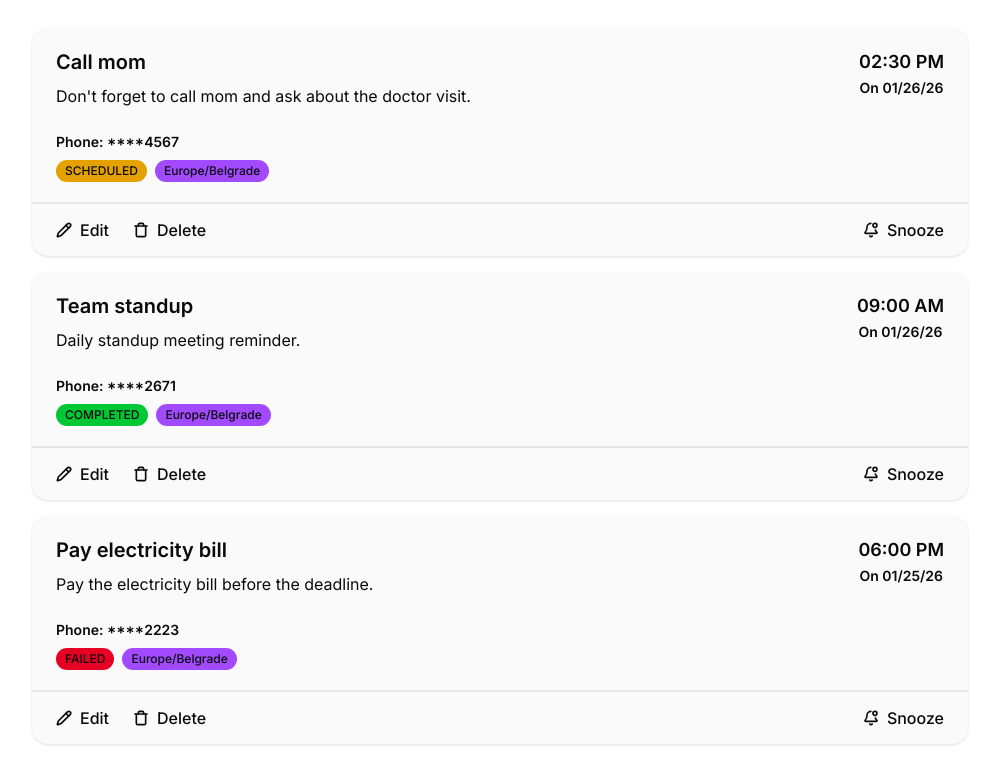
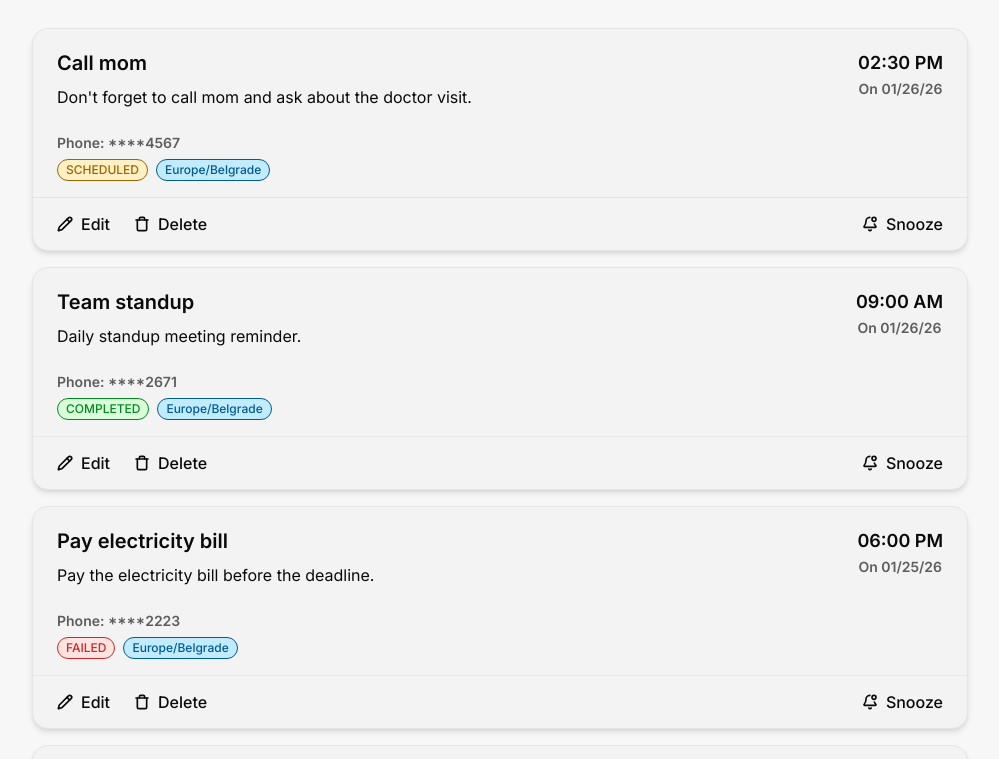
Before and after one commit to boriscvo/flow-client, a Next.js app: page /schedule in a window 1280 px wide. Shown: the top 759 px of the page, without its empty margins (140-1139 px from the left). Built offline with nearby package versions, Linux system fonts and the light colour scheme.

Commit message:
ui: adjust colors for badges and backgrounds

```diff
--- a/src/app/globals.css
+++ b/src/app/globals.css
@@ -11,32 +11,83 @@
   --color-success: var(--success);
   --color-warning: var(--warning);
   --color-error: var(--error);
+
+  --color-card-neutral-bg: var(--card-neutral-bg);
+  --color-card-neutral-text: var(--card-neutral-text);
+
+  --color-card-success-bg: var(--card-success-bg);
+  --color-card-success-text: var(--card-success-text);
+
+  --color-card-warning-bg: var(--card-warning-bg);
+  --color-card-warning-text: var(--card-warning-text);
+
+  --color-card-error-bg: var(--card-error-bg);
+  --color-card-error-text: var(--card-error-text);
+
+  --color-card-info-bg: var(--card-info-bg);
+  --color-card-info-text: var(--card-info-text);
 }
 
 :root {
-  --background: oklch(1 0 0);
-  --surface: oklch(0.985 0 0);
+  --background: oklch(0.975 0 0);
+  --surface: oklch(0.965 0 0);
   --divider: oklch(0.922 0 0);
+
   --foreground: oklch(0.145 0 0);
-  --muted: oklch(0.556 0 0);
+  --muted: oklch(0.48 0 0);
+
   --primary: oklch(0.58 0.23 270);
   --secondary: oklch(0.62 0.26 300);
+
   --success: oklch(0.72 0.23 145);
   --warning: oklch(0.75 0.19 85);
   --error: oklch(0.58 0.24 25);
+
+  --card-neutral-bg: oklch(0.97 0 0);
+  --card-neutral-text: oklch(0.45 0 0);
+
+  --card-success-bg: oklch(0.96 0.06 145);
+  --card-success-text: oklch(0.55 0.18 145);
+
+  --card-warning-bg: oklch(0.96 0.06 85);
+  --card-warning-text: oklch(0.55 0.16 85);
+
+  --card-error-bg: oklch(0.96 0.06 25);
+  --card-error-text: oklch(0.55 0.2 25);
+
+  --card-info-bg: oklch(0.92 0.06 240);
+  --card-info-text: oklch(0.45 0.12 240);
 }
 
 .dark {
   --background: oklch(0.145 0 0);
   --surface: oklch(0.145 0 0);
   --divider: oklch(0.27 0 0);
+
   --foreground: oklch(0.985 0 0);
-  --muted: oklch(0.708 0 0);
+  --muted: oklch(0.72 0 0); /* stronger */
+
   --primary: oklch(0.68 0.23 270);
   --secondary: oklch(0.72 0.26 300);
+
   --success: oklch(0.72 0.23 145);
   --warning: oklch(0.75 0.19 85);
   --error: oklch(0.62 0.24 25);
+
+  --card-neutral-bg: oklch(0.22 0 0);
+  --card-neutral-text: oklch(0.75 0 0);
+
+  --card-success-bg: oklch(0.28 0.08 145);
+  --card-success-text: oklch(0.75 0.2 145);
+
+  --card-warning-bg: oklch(0.28 0.08 85);
+  --card-warning-text: oklch(0.75 0.18 85);
+
+  --card-error-bg: oklch(0.28 0.1 25);
+  --card-error-text: oklch(0.78 0.22 25);
+
+  --card-info-bg: oklch(0.35 0.08 240);
+  --card-info-text: oklch(0.78 0.12 240);
 }
 
 @layer base {
--- a/src/app/layout.tsx
+++ b/src/app/layout.tsx
@@ -16,7 +16,9 @@ export default function RootLayout({
 }>) {
   return (
     <html lang="en">
-      <body className={`${inter.className} antialiased`}>{children}</body>
+      <body className={`${inter.className} antialiased bg-background`}>
+        {children}
+      </body>
     </html>
   )
 }
--- a/src/components/_ui/badge.tsx
+++ b/src/components/_ui/badge.tsx
@@ -5,7 +5,7 @@ import { cva, type VariantProps } from "class-variance-authority"
 import { cn } from "@/lib/utils"
 
 const badgeVariants = cva(
-  "inline-flex items-center justify-center rounded-full border border-transparent px-2 py-0.5 text-xs font-medium w-fit whitespace-nowrap shrink-0 [&>svg]:size-3 gap-1 [&>svg]:pointer-events-none focus-visible:border-ring focus-visible:ring-ring/50 focus-visible:ring-[3px] aria-invalid:ring-destructive/20 dark:aria-invalid:ring-destructive/40 aria-invalid:border-destructive transition-[color,box-shadow] overflow-hidden",
+  "inline-flex items-center justify-center rounded-full border select-none border-transparent px-2 py-0.5 text-xs font-medium w-fit whitespace-nowrap shrink-0 [&>svg]:size-3 gap-1 [&>svg]:pointer-events-none focus-visible:border-ring focus-visible:ring-ring/50 focus-visible:ring-[3px] aria-invalid:ring-destructive/20 dark:aria-invalid:ring-destructive/40 aria-invalid:border-destructive transition-[color,box-shadow] overflow-hidden",
   {
     variants: {
       variant: {
@@ -19,6 +19,14 @@ const badgeVariants = cva(
         ghost: "[a&]:hover:bg-accent [a&]:hover:text-accent-foreground",
         link: "text-primary underline-offset-4 [a&]:hover:underline",
         success: "bg-success text-success-foreground [a&]:hover:bg-success/90",
+        "card-success":
+          "bg-card-success-bg text-card-success-text border-card-success-text",
+        "card-warning":
+          "bg-card-warning-bg text-card-warning-text border-card-warning-text",
+        "card-error":
+          "bg-card-error-bg text-card-error-text border-card-error-text",
+        "card-info":
+          "bg-card-info-bg text-card-info-text border-card-info-text",
         warning: "bg-warning text-warning-foreground [a&]:hover:bg-warning/90",
         error: "bg-error text-error-foreground [a&]:hover:bg-error/90",
       },
--- a/src/components/atoms/badge/variants/card-status.tsx
+++ b/src/components/atoms/badge/variants/card-status.tsx
@@ -9,19 +9,19 @@ export function CardStatus({
   switch (state) {
     case "completed":
       return (
-        <Badge variant="success">
+        <Badge variant="card-success">
           <Formatted variant="status" label={label} />
         </Badge>
       )
     case "scheduled":
       return (
-        <Badge variant="warning">
+        <Badge variant="card-warning">
           <Formatted variant="status" label={label} />
         </Badge>
       )
     case "failed":
       return (
-        <Badge variant="error">
+        <Badge variant="card-error">
           <Formatted variant="status" label={label} />
         </Badge>
       )
--- a/src/components/atoms/badge/variants/info.tsx
+++ b/src/components/atoms/badge/variants/info.tsx
@@ -2,5 +2,5 @@ import { Badge } from "@/components/_ui/badge"
 import { InfoBadgeProps } from "../types"
 
 export function Info({ label }: Pick<InfoBadgeProps, "label">) {
-  return <Badge variant="secondary">{label}</Badge>
+  return <Badge variant="card-info">{label}</Badge>
 }
--- a/src/components/atoms/text/text.tsx
+++ b/src/components/atoms/text/text.tsx
@@ -33,9 +33,7 @@ export function Text({ variant, children, className }: Props) {
       return <p className={`text-foreground ${className}`}>{children}</p>
     case "card-misc":
       return (
-        <p
-          className={`text-sm font-semibold text-muted-foreground ${className}`}
-        >
+        <p className={`text-sm font-semibold text-muted ${className}`}>
           {children}
         </p>
       )
--- a/src/components/blocks/reminder-card/ui/actions.tsx
+++ b/src/components/blocks/reminder-card/ui/actions.tsx
@@ -13,7 +13,7 @@ export function Actions({
 > &
   Pick<ReminderCardType, "id">) {
   return (
-    <div className="flex md:px-6 md:py-2 justify-between border-t-2 border-divider">
+    <div className="flex md:px-6 md:py-2 justify-between border-t border-divider">
       <div className="flex gap-x-6">
         <Button
           variant="inline-card"
--- a/src/components/blocks/reminder-card/ui/badge-line.tsx
+++ b/src/components/blocks/reminder-card/ui/badge-line.tsx
@@ -3,5 +3,5 @@ type Props = {
 }
 
 export function BadgeLine({ children }: Props) {
-  return <div className="flex mt-2 gap-x-2">{children}</div>
+  return <div className="flex mt-1.5 gap-x-2">{children}</div>
 }
--- a/src/components/blocks/reminder-card/ui/container.tsx
+++ b/src/components/blocks/reminder-card/ui/container.tsx
@@ -4,7 +4,7 @@ type Props = {
 
 export function Container({ children }: Props) {
   return (
-    <div className="flex flex-col md:mx-auto w-full md:rounded-2xl bg-surface border-divider shadow">
+    <div className="flex flex-col md:mx-auto w-full md:rounded-2xl bg-surface shadow-md border border-divider">
       {children}
     </div>
   )
--- a/src/components/blocks/reminder-card/ui/info.tsx
+++ b/src/components/blocks/reminder-card/ui/info.tsx
@@ -3,5 +3,9 @@ type Props = {
 }
 
 export function Info({ children }: Props) {
-  return <div className="md:px-6 md:py-5 flex flex-col w-full">{children}</div>
+  return (
+    <div className="md:px-6 md:pt-5 md:pb-4 flex flex-col w-full">
+      {children}
+    </div>
+  )
 }
```
